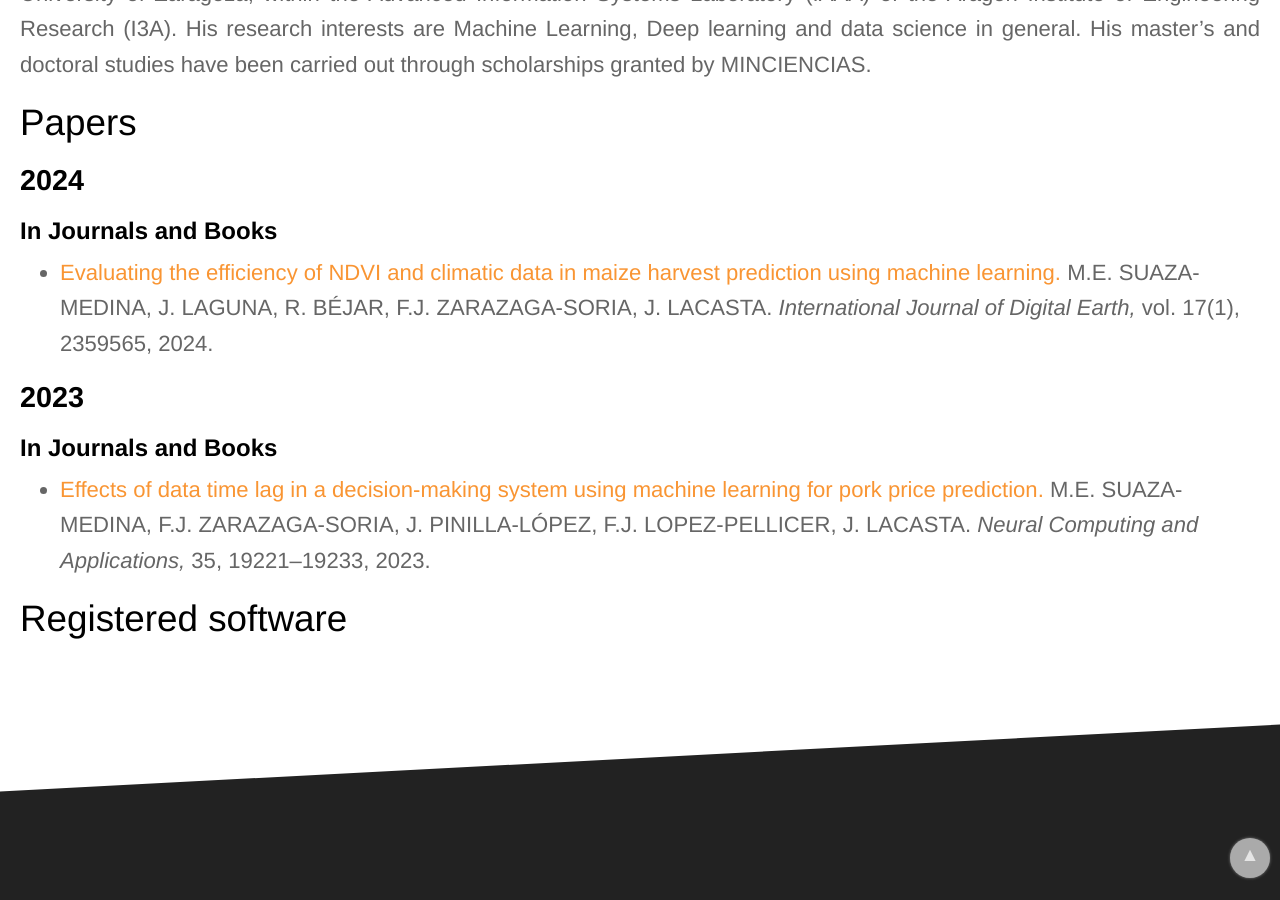
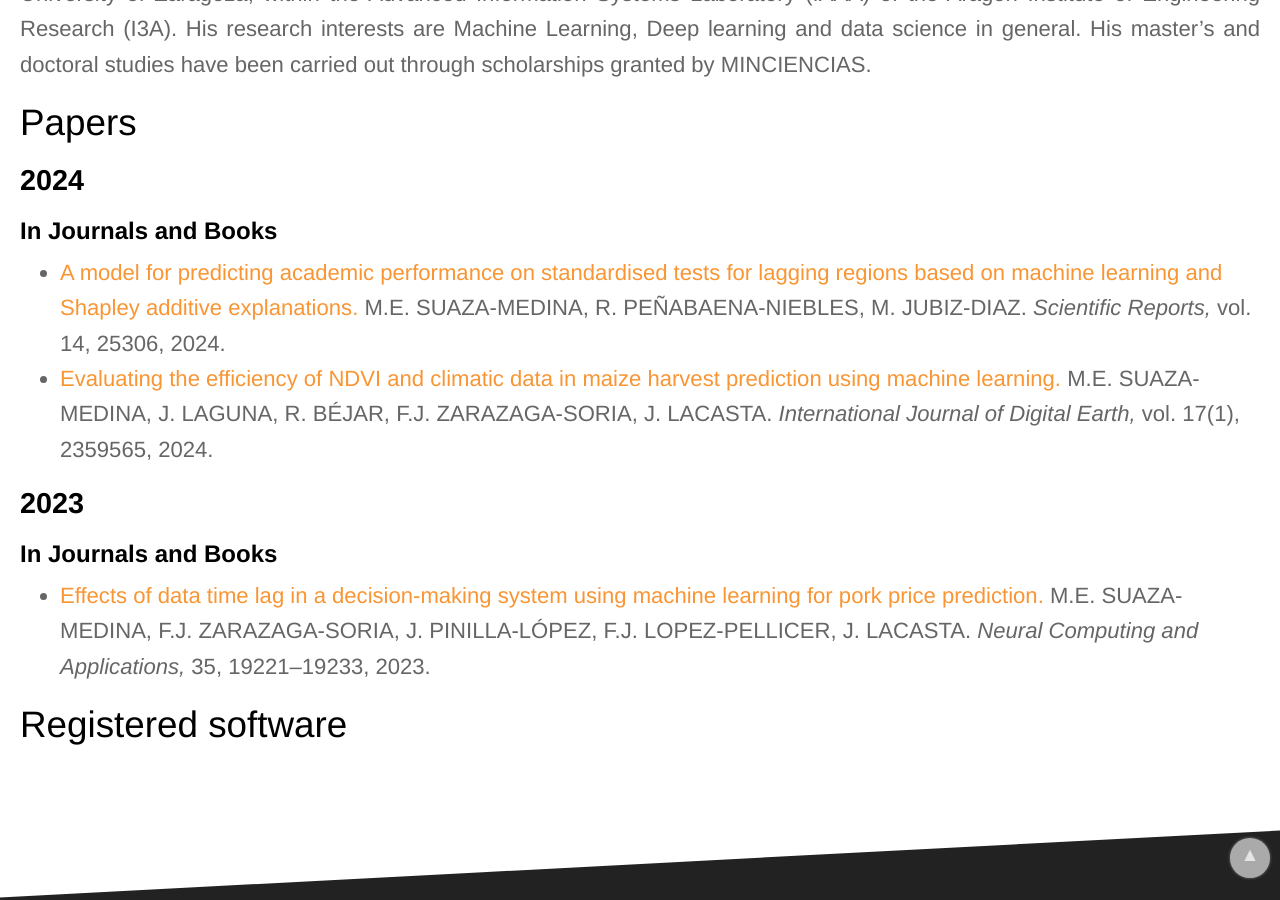
Before and after one commit to IAAA-Lab/IAAA-Lab.github.io, a Jekyll site: the page built from _staff/mario.md, in a window 1280 px wide and 900 px high, scrolled down 653 px. Built offline with Jekyll 4.4.1, drawn with Linux system fonts in a browser that asks for light colours.

Commit message:
Artículo de Mario con gente de Colombia

```diff
--- a/_data/papers.yml
+++ b/_data/papers.yml
@@ -18,6 +18,15 @@
   publication_detail: "vol. 30(1), p. 75-83"
   year: 2024
   doi: 10.54886/scire.v30i1.5018
+# -------------------
+- title: "A model for predicting academic performance on standardised tests for lagging regions based on machine learning and Shapley
+additive explanations"
+  url: https://doi.org/10.1038/s41598-024-76596-3
+  authors: M.E. SUAZA-MEDINA, R. PEÑABAENA-NIEBLES, M. JUBIZ-DIAZ
+  publication: "Scientific Reports"
+  publication_detail: "vol. 14, 25306"
+  year: 2024
+  doi: 10.1038/s41598-024-76596-3
 # -------------------
 - title: "An empirical study of the limitations of minimum bounding boxes for defining the extent of geospatial resources: the use of DGGS and other alternatives for improving the performance of spatial searches"
   url: https://www.tandfonline.com/doi/full/10.1080/13658816.2024.2361274
```
